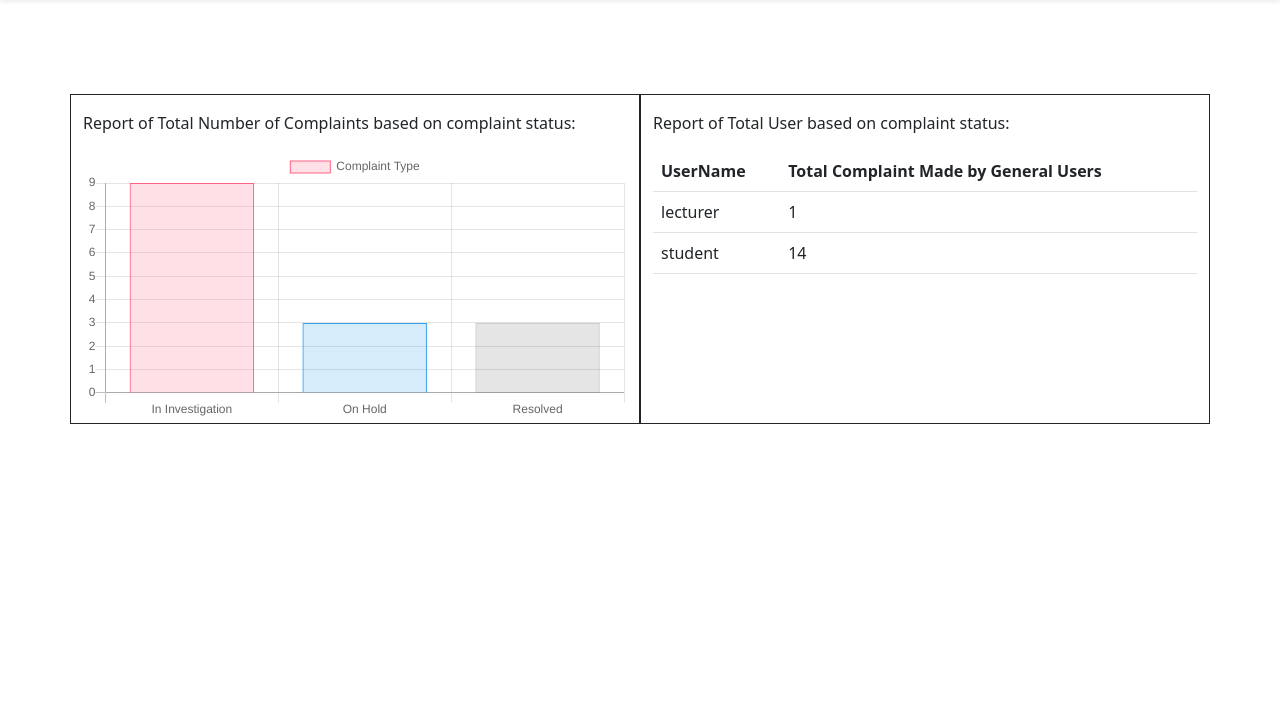
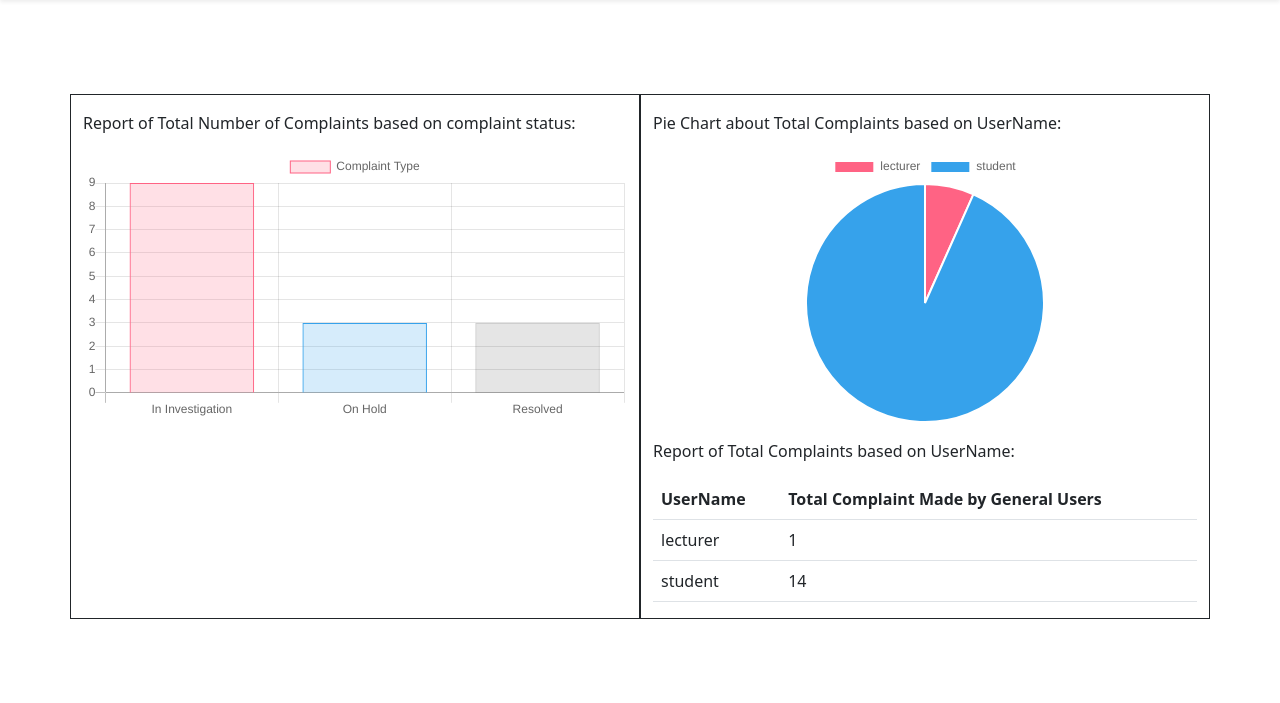
Before and after one commit to zhaolinlau/FK-EduSearch, a PHP site: page /AdminComplaintReport.php in a window 1280 px wide. Shown: the part 56-759 px from the top of the page. Run offline with PHP 8.4, Linux system fonts and the light colour scheme; a user stored in the database is signed in; data comes from the database, SQL or seed files in the repository; some libraries are stand-ins or nearby versions.

Commit message:
Pie Chart AdminComplaintReport

```diff
--- a/AdminComplaintReport.php
+++ b/AdminComplaintReport.php
@@ -3,7 +3,7 @@ session_start();
 require "./Middleware/Authenticate.php";
 try {
     require "./config/db.php";
-    // Initialized the complaint data as an array
+    // Initialize the complaint data as an array
     $ComplaintData = [];
     $stmt = $conn->prepare("SELECT ComplaintStatus, Count(*) As total from complaint GROUP BY ComplaintStatus");
     $stmt->execute();
@@ -16,6 +16,15 @@ try {
                       GROUP BY u.UserName");
     $userComplaintstmt->execute();
     $result = $userComplaintstmt->fetchAll(PDO::FETCH_ASSOC);
+
+    // Initialize arrays for usernames and total complaints
+    $usernames = [];
+    $totalComplaints = [];
+
+    foreach ($result as $row) {
+        $usernames[] = $row['UserName'];
+        $totalComplaints[] = $row['total'];
+    }
 } catch (PDOException $e) {
     echo "Error: " . $e->getMessage();
 }
@@ -49,8 +58,12 @@ $conn = null;
                 </div>
             </div>
             <div class="col-md-6" style="border:1px solid;">
+                <div class="Chart">
+                    <p class="mt-3">Pie Chart about Total Complaints based on UserName:</p>
+                    <canvas id="userChart"></canvas>
+                </div>
                 <div class="table">
-              <p class="mt-3">Report of Total User based on complaint status:</p>
+                    <p class="mt-3">Report of Total Complaints based on UserName:</p>
                     <table class="table">
                         <thead>
                             <tr>
@@ -59,7 +72,7 @@ $conn = null;
                             </tr>
                         </thead>
                         <tbody>
-                        <?php foreach ($result as $row) : ?>
+                            <?php foreach ($result as $row): ?>
                                 <tr>
                                     <td><?php echo $row['UserName'] ?></td>
                                     <td><?php echo $row['total'] ?></td>
@@ -114,6 +127,29 @@ $conn = null;
     }
 });
 
+        // Convert the user complaints data into labels and values arrays for the chart
+
+        var userLabels = <?php echo json_encode($usernames); ?>;
+        var userValues = <?php echo json_encode($totalComplaints); ?>;
+
+        var ctx = document.getElementById("userChart").getContext('2d');
+        var userChart = new Chart(ctx, {
+            type: 'pie',
+            data: {
+                labels: userLabels,
+                datasets: [{
+                    data: userValues,
+                    backgroundColor: [
+                        '#FF6384',
+                        '#36A2EB',
+                        '#FFCE56',
+                        '#7ED321',
+                        '#9013FE',
+                        '#FF7D00'
+                    ]
+                }]
+            }
+        });
     </script>
 </body>
 
```
Lines whose indentation alone changed are shown as unchanged.
